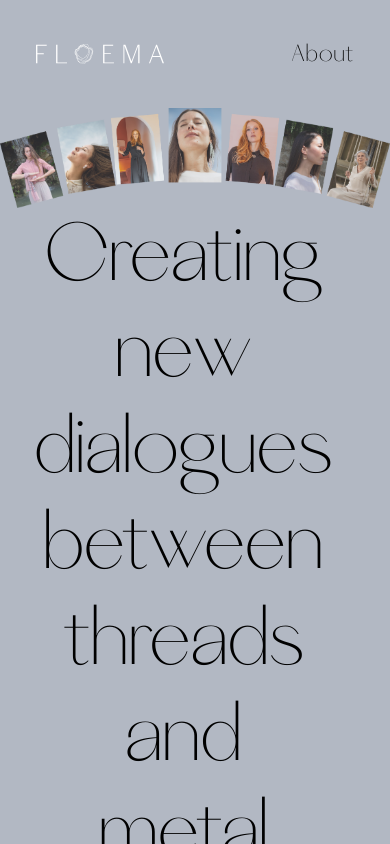
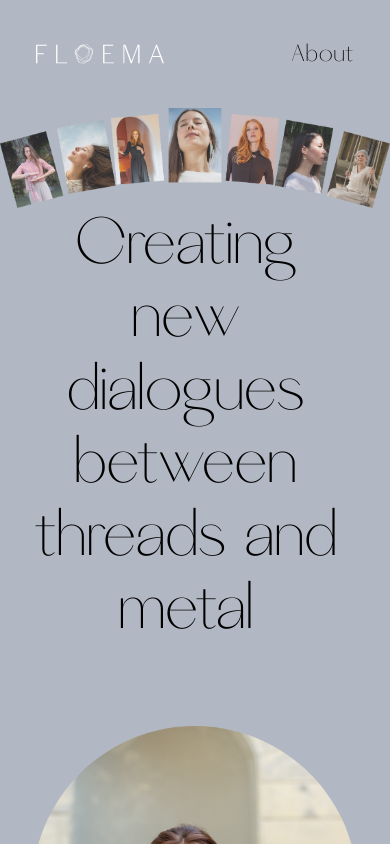
Before and after one commit to yanze-yang/floema, a Next.js app: page /about in a window 390 px wide. Shown: the top 844 px of the page. Built offline with nearby package versions, Linux system fonts and the light colour scheme.

Commit message:
optimise header display

```diff
--- a/pages/about/index.tsx
+++ b/pages/about/index.tsx
@@ -18,9 +18,9 @@ const Header = styled.div`
   h1 {
     padding: 0 2rem;
     font-family: ${({ theme }) => theme.font.serif};
-    font-size: clamp(5rem, 3.961rem + 4.748vw, 7rem);
+    font-size: clamp(4rem, 2.259rem + 7.43vw, 8.5rem);
     text-align: center;
-    line-height: clamp(6rem, 3.182rem + 8.309vw, 8.5rem);
+    line-height: clamp(4.5rem, 2.952rem + 6.605vw, 8.5rem);
     width: 100%;
 
     @media screen and (min-width: 1024px) {
```
